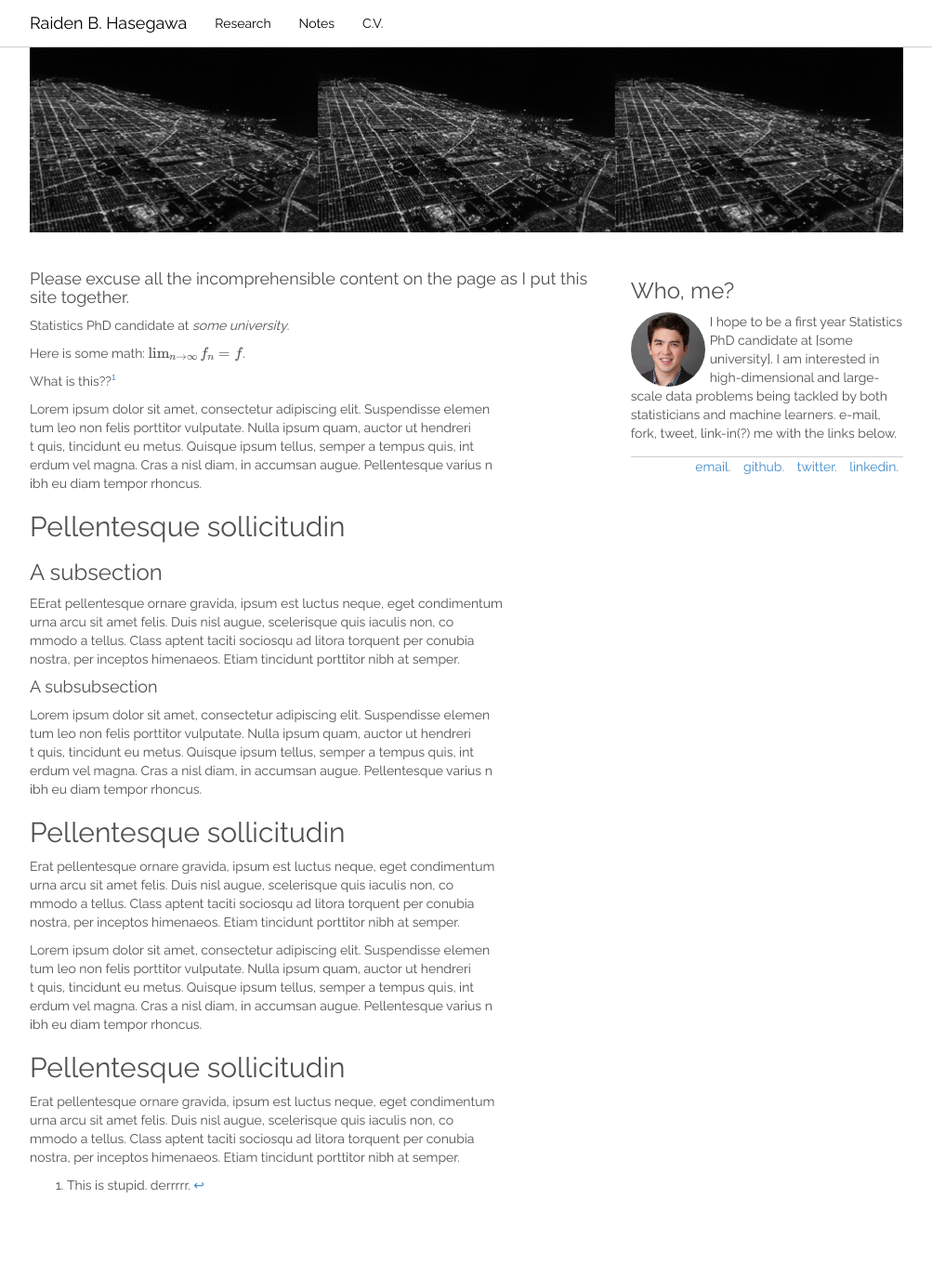
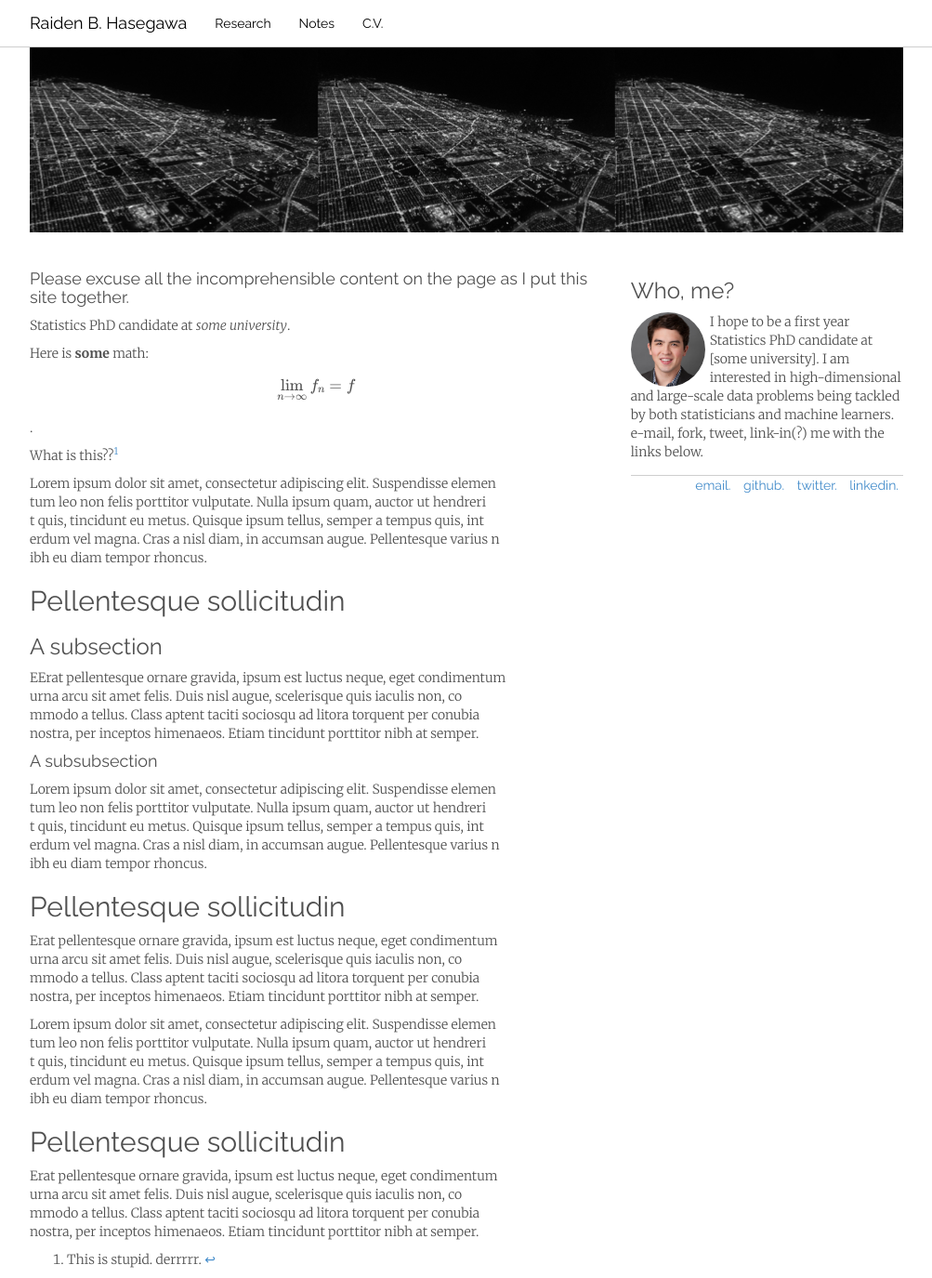
Before and after one commit to raibread/raibread.github.io, a Jekyll site: the page built from index.md, in a window 1280 px wide and 1375 px high. Shown: the whole window at 93% size, without its empty margins (138-1141 px from the left). Built offline with Jekyll 4.4.1, drawn with Linux system fonts in a browser that asks for light colours; nearby versions of some CDN libraries; some web fonts are replaced; formulas are drawn with MathJax 3.

Commit message:
Make paragraph font Merriweather 300 (serif)

```diff
--- a/_includes/header.html
+++ b/_includes/header.html
@@ -6,14 +6,19 @@
     <meta name="viewport" content="width=device-width, initial-scale=1.0">
     <meta name="description" content="{{ site.description }}">
     <link href='http://fonts.googleapis.com/css?family=Raleway:400,700' rel='stylesheet' type='text/css'>
-    <link href='http://fonts.googleapis.com/css?family=Raleway+Dots' rel='stylesheet' type='text/css'>
+    <link href='http://fonts.googleapis.com/css?family=Merriweather:300,700,300italic,700italic' rel='stylesheet' type='text/css'>
     <link href="/assets/css/bootstrap.min.custom.css" rel="stylesheet">
     <link href="/assets/css/custom-white.css" rel="stylesheet">
     <style>
       body {
         padding-top: 50px;
+        font-family: 'Merriweather', serif;
+        color: #505050;
+        font-weight: 300;
+      }
+
+      h1,h2,h3,h4,h5,h6 {
         font-family: 'Raleway', sans-serif;
-        color: #505050;
       }
 
       /* Set the fixed height of the footer here */
@@ -23,6 +28,7 @@
         border-top-style: solid;
         border-top-color: #cecece;
         border-top-width: 1px;
+        font-family: 'Raleway', sans-serif;
       }
 
       @media (max-width: 991px) {
@@ -30,6 +36,7 @@
           border-bottom-style: solid;
           border-bottom-color: #cecece;
           border-bottom-width: 1px;
+          font-family: 'Merriweather', serif;
         }
       }
       #thumb {
--- a/index.md
+++ b/index.md
@@ -6,7 +6,7 @@
 
 Statistics PhD candidate at _some university_.
 
-Here is some math: \\(\lim_{n\to\infty}f_n = f\\).
+Here is __some__ math: \\[\lim_{n\to\infty}f_n = f\\].
 
 What is this??[^src1]
 
```
Also changed, not shown: 4 other files.
